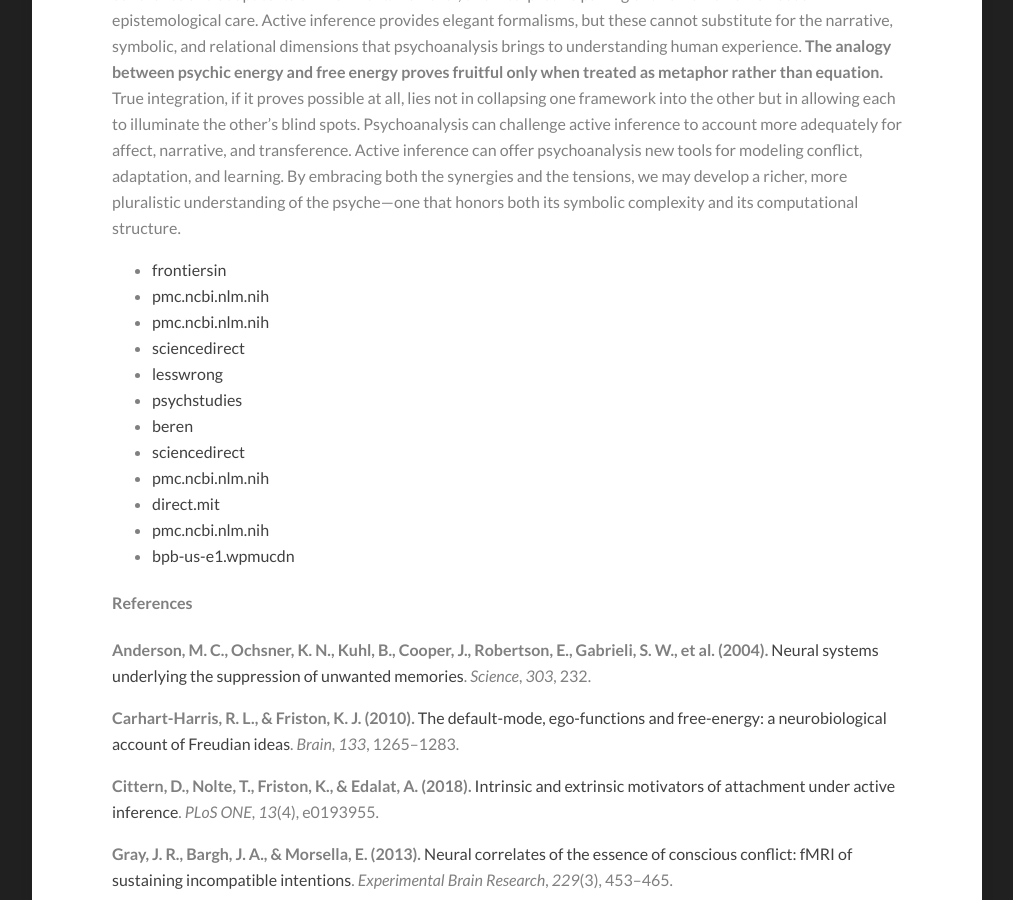
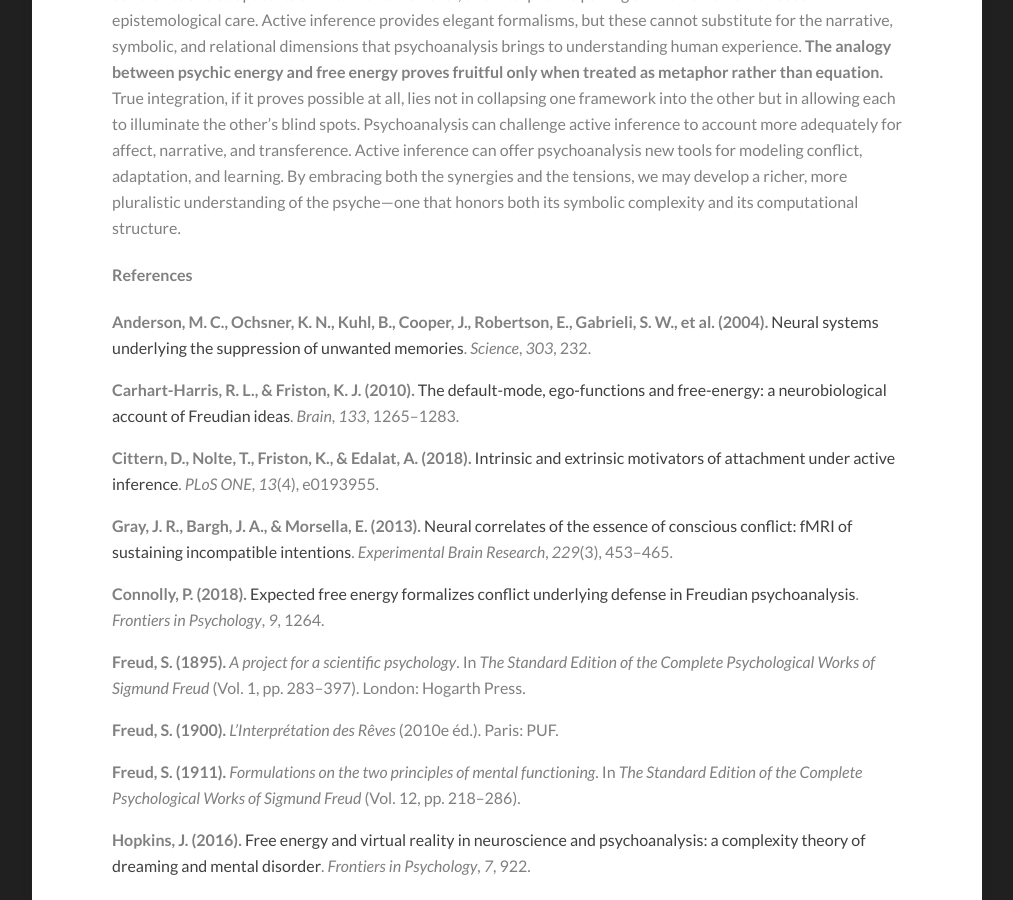
Before and after one commit to Kamran-Afzali/Kamran-Afzali.github.io, a Jekyll site: the page built from _posts/2026-03-25-analysis_FEP_01.md, in a window 1280 px wide and 900 px high, scrolled down 2803 px. Shown: the whole window, without its empty margins (133-1146 px from the left). Built offline with Jekyll 4.4.1, drawn with Linux system fonts in a browser that asks for light colours; our own code applies the rules of GitHub Pages for plain Markdown files.

Commit message:
Update 2026-03-25-analysis_FEP_01.md

```diff
--- a/_posts/2026-03-25-analysis_FEP_01.md
+++ b/_posts/2026-03-25-analysis_FEP_01.md
@@ -26,18 +26,6 @@ Despite these suggestive parallels, serious methodological and epistemological o
 The dialogue between psychoanalysis and active inference is rich but has conceptual risks. The FEP and active inference offer formal, computational lenses through which to reinterpret some of Freud's most enduring insights: the mind as a system under tension, perpetually negotiating between competing demands to maintain internal coherence and adapt to its environment. However, this interpretive pairing of two frameworks needs epistemological care. Active inference provides elegant formalisms, but these cannot substitute for the narrative, symbolic, and relational dimensions that psychoanalysis brings to understanding human experience. **The analogy between psychic energy and free energy proves fruitful only when treated as metaphor rather than equation.** True integration, if it proves possible at all, lies not in collapsing one framework into the other but in allowing each to illuminate the other's blind spots. Psychoanalysis can challenge active inference to account more adequately for affect, narrative, and transference. Active inference can offer psychoanalysis new tools for modeling conflict, adaptation, and learning. By embracing both the synergies and the tensions, we may develop a richer, more pluralistic understanding of the psyche—one that honors both its symbolic complexity and its computational structure.
 
 
-- [frontiersin](https://www.frontiersin.org/journals/human-neuroscience/articles/10.3389/fnhum.2016.00020/full)
-- [pmc.ncbi.nlm.nih](https://pmc.ncbi.nlm.nih.gov/articles/PMC9260223/)
-- [pmc.ncbi.nlm.nih](https://pmc.ncbi.nlm.nih.gov/articles/PMC9731232/)
-- [sciencedirect](https://www.sciencedirect.com/science/article/abs/pii/S1364661320300796)
-- [lesswrong](https://www.lesswrong.com/posts/MArdnet7pwgALaeKs/why-i-m-not-into-the-free-energy-principle)
-- [psychstudies](https://www.psychstudies.net/is-psychoanalytic-psychotherapy-empirically-validated/)
-- [beren](https://www.beren.io/2024-07-27-A-Retrospective-on-Active-Inference/)
-- [sciencedirect](https://www.sciencedirect.com/science/article/pii/S037015732300203X)
-- [pmc.ncbi.nlm.nih](https://pmc.ncbi.nlm.nih.gov/articles/PMC4700581/)
-- [direct.mit](https://direct.mit.edu/books/oa-monograph/5299/Active-InferenceThe-Free-Energy-Principle-in-Mind)
-- [pmc.ncbi.nlm.nih](https://pmc.ncbi.nlm.nih.gov/articles/PMC2850580/)
-- [bpb-us-e1.wpmucdn](https://bpb-us-e1.wpmucdn.com/sites.psu.edu/dist/9/19778/files/2021/12/freud-project_for_scientific_psychology.pdf)
 
 
 
```
